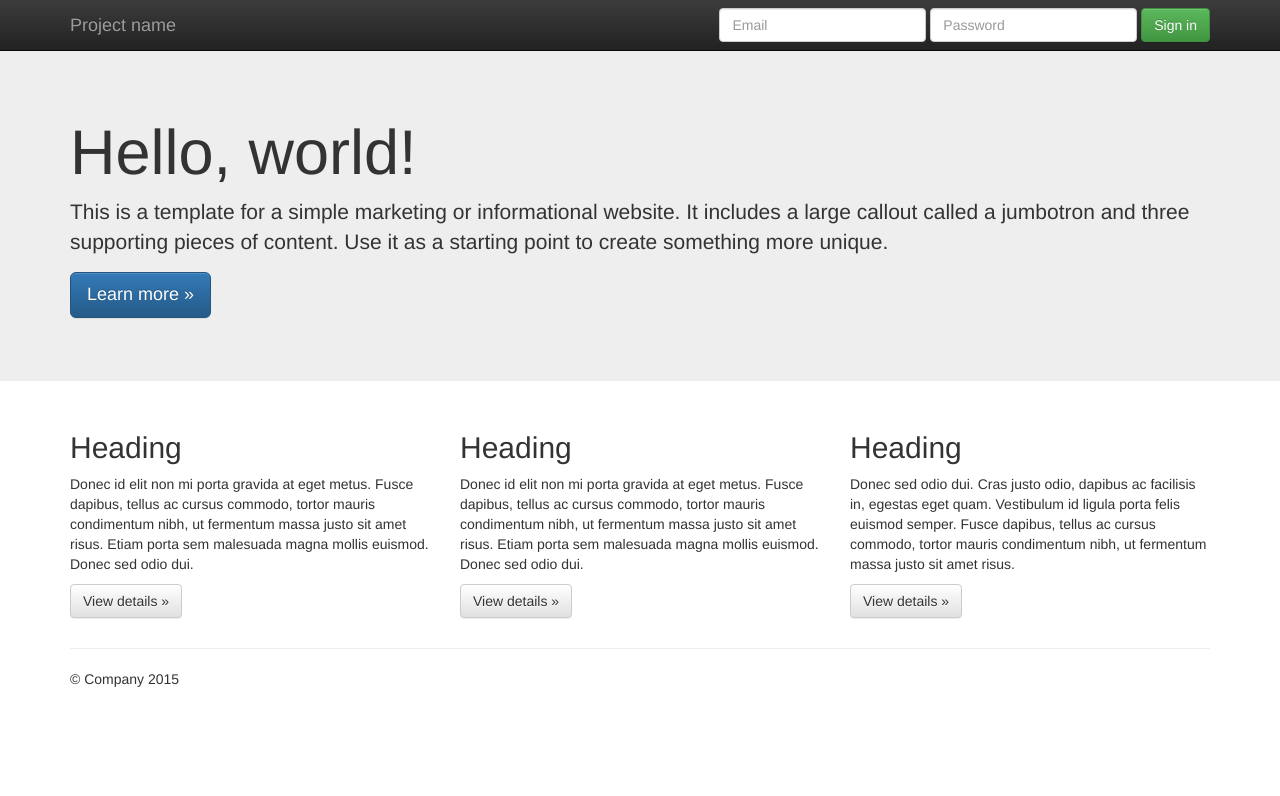
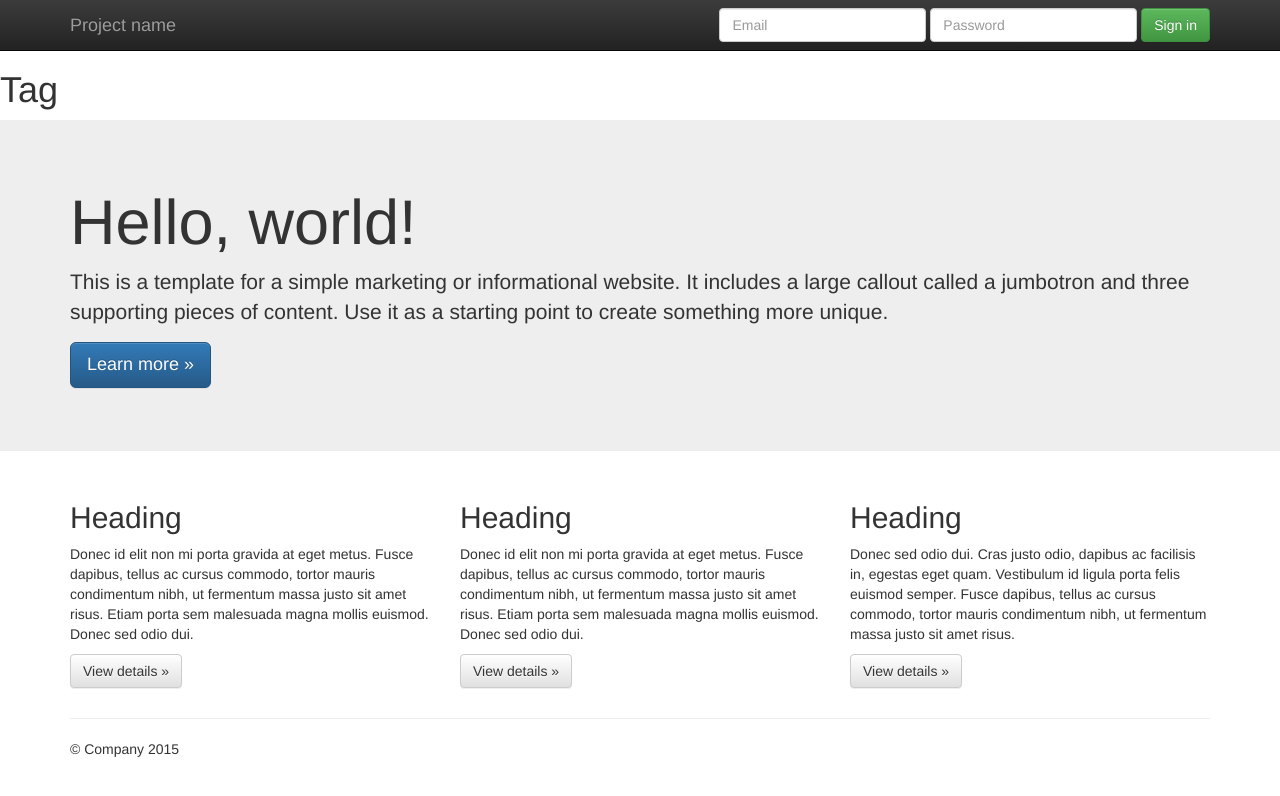
Before and after one commit to b3n0nk3/severo-ed-git, a plain HTML site: page initializr/index.html in a window 1280 px wide. Drawn offline with nearby package versions, Linux system fonts and the light colour scheme.

Commit message:
Inserting h1 tag in index

```diff
--- a/initializr/index.html
+++ b/initializr/index.html
@@ -7,6 +7,7 @@
         <meta charset="utf-8">
         <meta http-equiv="X-UA-Compatible" content="IE=edge,chrome=1">
         <title>Carpeta p03</title>
+        <h1>Tag</h1>
         <meta name="description" content="">
         <meta name="viewport" content="width=device-width, initial-scale=1">
         <link rel="apple-touch-icon" href="apple-touch-icon.png">
```
